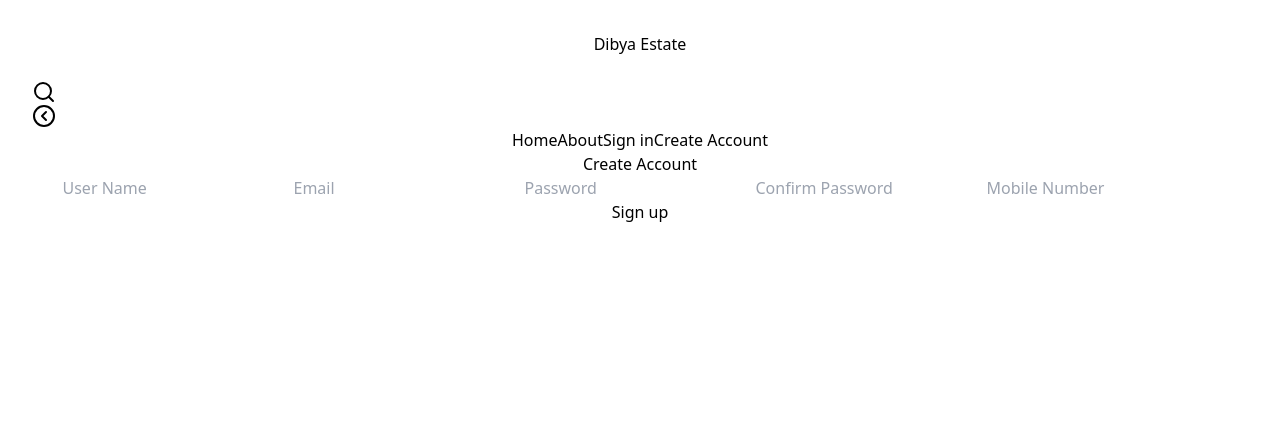
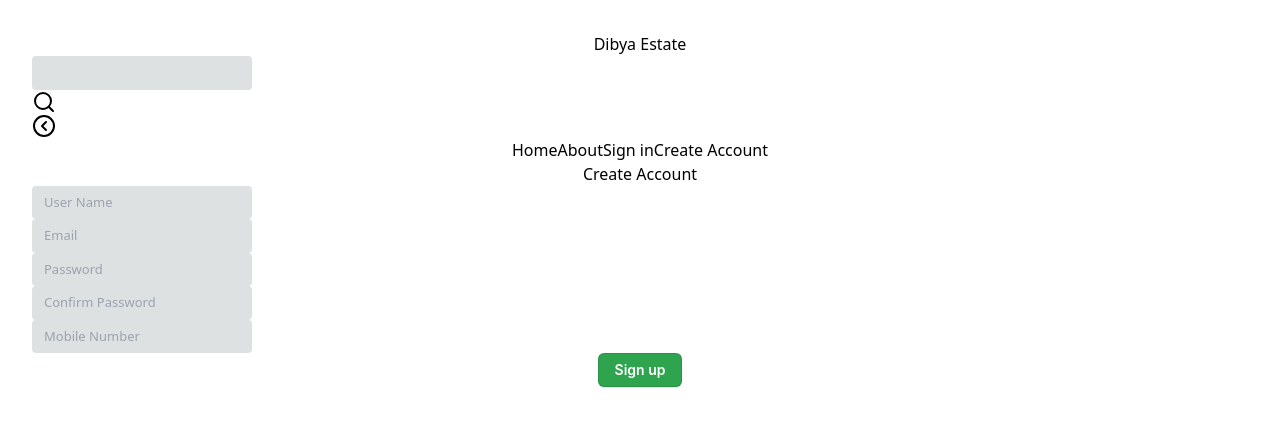
Before and after one commit to Dibyas98/Estate-web, a React (Vite) app: page /signup in a window 1280 px wide. Shown: the top 426 px of the page. Built offline with nearby package versions, Linux system fonts and the light colour scheme.

Commit message:
input css

```diff
--- a/src/index.css
+++ b/src/index.css
@@ -1,3 +1,110 @@
 @tailwind base;
 @tailwind components;
 @tailwind utilities;
+
+
+input{
+
+    font-size: 13px;
+    border-radius: 4px;
+    line-height: 1.5;
+    padding: 5px 10px;
+    transition: box-shadow 100ms ease-in, border 100ms ease-in, background-color 100ms ease-in;
+    border: 2px solid #dee1e2;
+    color: rgb(14, 14, 16);
+    background: #dee1e2;
+    display: block;
+    height: fit;
+    :hover {
+        border-color: #ccc;
+    }
+    :focus{
+        border-color: #9147ff;
+        background: #fff;
+    }
+
+
+}
+
+.button-3 {
+  appearance: none;
+  background-color: #2ea44f;
+  border: 1px solid rgba(27, 31, 35, .15);
+  border-radius: 6px;
+  box-shadow: rgba(27, 31, 35, .1) 0 1px 0;
+  box-sizing: border-box;
+  color: #fff;
+  cursor: pointer;
+  display: inline-block;
+  font-family: -apple-system,system-ui,"Segoe UI",Helvetica,Arial,sans-serif,"Apple Color Emoji","Segoe UI Emoji";
+  font-size: 14px;
+  font-weight: 600;
+  line-height: 20px;
+  padding: 6px 16px;
+  position: relative;
+  text-align: center;
+  text-decoration: none;
+  user-select: none;
+  -webkit-user-select: none;
+  touch-action: manipulation;
+  vertical-align: middle;
+  white-space: nowrap;
+}
+
+.button-3:focus:not(:focus-visible):not(.focus-visible) {
+  box-shadow: none;
+  outline: none;
+}
+
+.button-3:hover {
+  background-color: #2c974b;
+}
+
+.button-1 {
+  background-color: #EA4C89;
+  border-radius: 8px;
+  border-style: none;
+  box-sizing: border-box;
+  color: #FFFFFF;
+  cursor: pointer;
+  display: inline-block;
+  font-family: "Haas Grot Text R Web", "Helvetica Neue", Helvetica, Arial, sans-serif;
+  font-size: 14px;
+  font-weight: 500;
+  height: 40px;
+  line-height: 20px;
+  list-style: none;
+  margin: 0;
+  outline: none;
+  padding: 10px 16px;
+  position: relative;
+  text-align: center;
+  text-decoration: none;
+  transition: color 100ms;
+  vertical-align: baseline;
+  user-select: none;
+  -webkit-user-select: none;
+  touch-action: manipulation;
+}
+
+.button-1:hover,
+.button-1:focus {
+  background-color: #F082AC;
+}
+
+.button-3:focus {
+  box-shadow: rgba(46, 164, 79, .4) 0 0 0 3px;
+  outline: none;
+}
+
+.button-3:disabled {
+  background-color: #94d3a2;
+  border-color: rgba(27, 31, 35, .1);
+  color: rgba(255, 255, 255, .8);
+  cursor: default;
+}
+
+.button-3:active {
+  background-color: #298e46;
+  box-shadow: rgba(20, 70, 32, .2) 0 1px 0 inset;
+}
```
